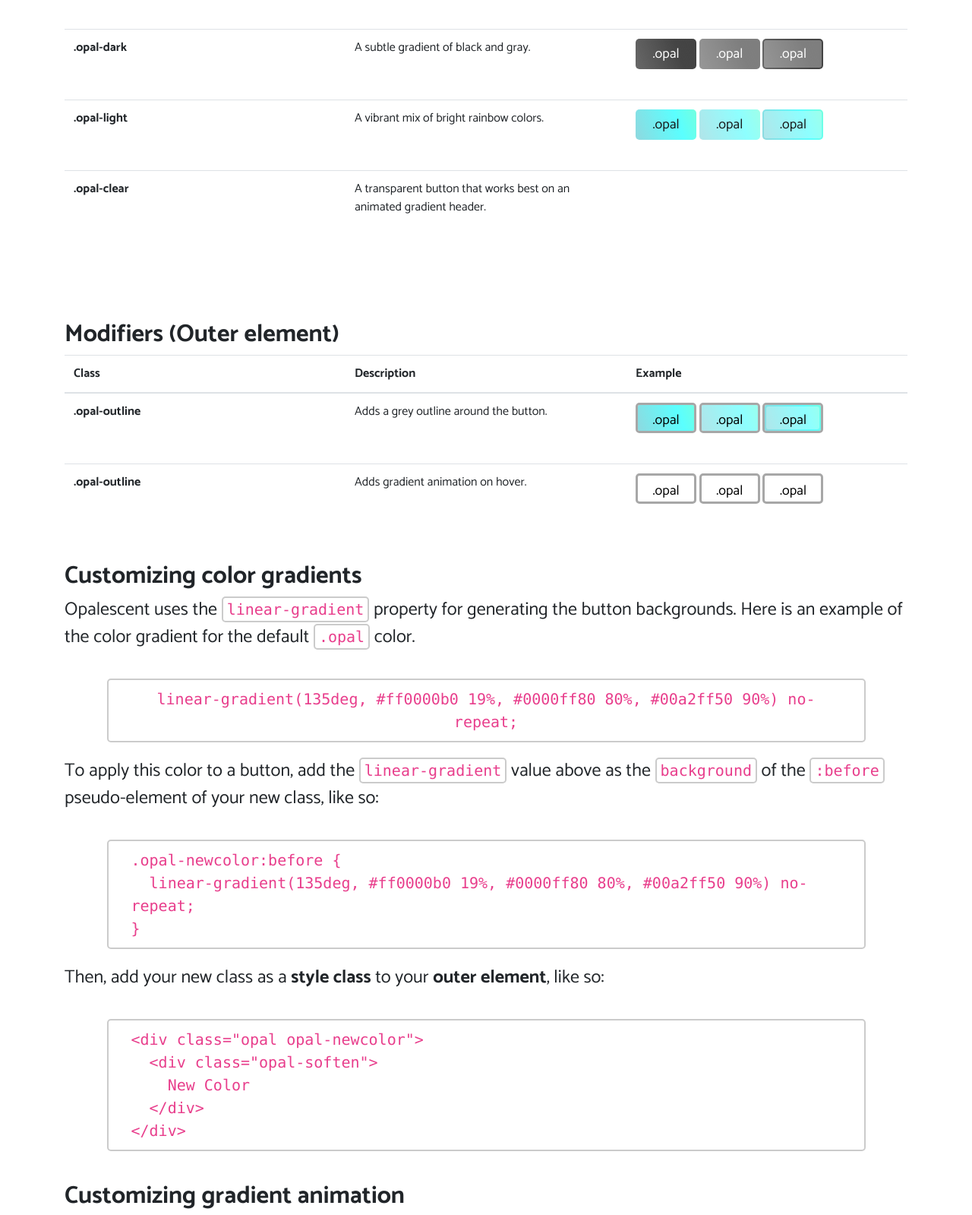
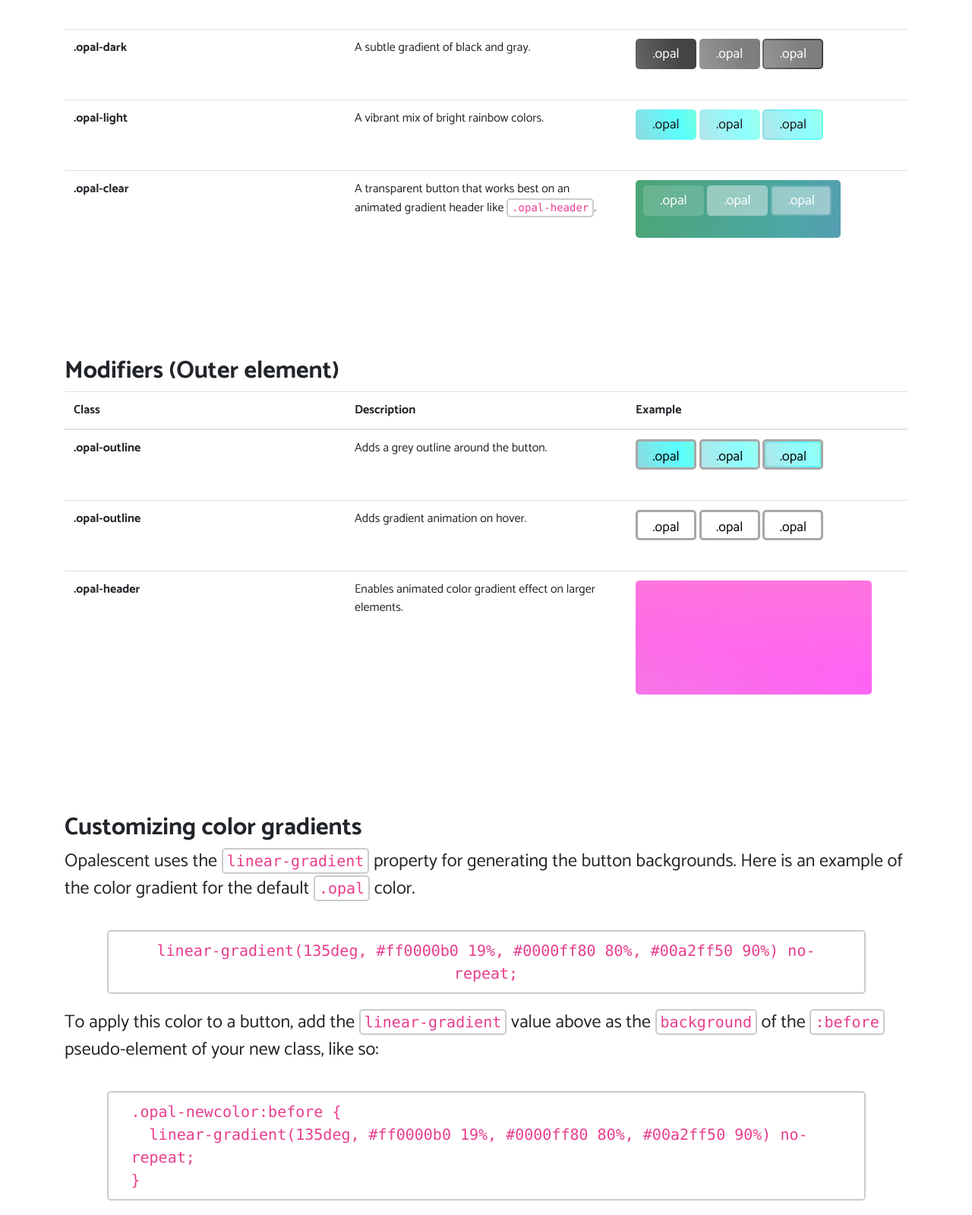
Before and after one commit to connergillette/opalescent, a PHP site: page /index.html in a window 1280 px wide. Shown: the part 2274-3873 px from the top of the page at 76% size. Run offline with PHP 8.4, Linux system fonts and the light colour scheme.

Commit message:
Add favicon and minor landing page changes

```diff
--- a/index.css
+++ b/index.css
@@ -107,10 +107,27 @@ h3.text-center {
   padding-top: 30px;
 }
 
-td.opal-header {
-  display: inline-block;
-  width: 100px;
-  height: 100px;
+td .opal-header {
+  max-width: 270px !important;
+  min-height: 55px !important;
+  height: auto;
+  margin-bottom: 100px;
+  overflow: hidden;
+  border-radius: 5px;
+  word-wrap: none;
+}
+
+td .opal-header .opal {
+  width: 80px;
+}
+
+.opal-header.opal-bright {
+  min-height: 150px !important;
+  max-width: 90% !important;
+}
+
+td code.inline {
+  font-size: 14px !important;
 }
 
 th {
--- a/index.html
+++ b/index.html
@@ -9,6 +9,7 @@
   <meta name="author" content="Conner Gillette">
   <meta name="viewport" content="width=device-width, initial-scale=1.0">
 
+  <link rel="shortcut icon" href="assets/favicon.ico">
   <link rel="stylesheet" href="index.css" type="text/css">
   <link rel="stylesheet" href="opalescent.css" type="text/css">
   <link rel="stylesheet" href="https://stackpath.bootstrapcdn.com/bootstrap/4.1.0/css/bootstrap.min.css" integrity="sha384-9gVQ4dYFwwWSjIDZnLEWnxCjeSWFphJiwGPXr1jddIhOegiu1FwO5qRGvFXOdJZ4"
@@ -382,9 +383,11 @@
           </tr>
           <tr>
             <th>.opal-clear</th>
-            <td>A transparent button that works best on an animated gradient header.</td>
+            <td>A transparent button that works best on an animated gradient header like
+              <code class="inline">.opal-header</code>.</td>
             <td class="align-adjust">
-              <!-- <div class="opal-header"> -->
+              <div class="opal opal-header opal-rainbow-soft">
+                <div class="opal-solid">
                   <a href="#">
                     <div class="opal opal-clear">
                       <div class="opal-solid">
@@ -406,7 +409,8 @@
                       </div>
                     </div>
                   </a>
-              <!-- </div> -->
+                </div>
+              </div>
             </td>
           </tr>
         </tbody>
@@ -474,6 +478,13 @@
             </a>
           </td>
         </tr>
+        <tr>
+          <th>.opal-header</th>
+          <td>Enables animated color gradient effect on larger elements.</td>
+          <td>
+            <div class="opal opal-header opal-bright"></div>
+          </td>
+        </tr>
       </tbody>
     </table>
     <h2>Customizing color gradients</h2>
@@ -528,6 +539,17 @@
       <code class="inline">background</code> property.
     </p>
 
+    <h2>Customizing shapes</h2>
+    <p>
+      With some customization, the animated gradient effect can be applied to a container of any shape and size, as demonstrated
+      by the header of this site. The main properties that usually need tweaking include the
+      <code class="inline">:before</code> pseudo-element (specifically, the size and position) and the degree of the
+      <code class="inline">sway</code> animation. I've included the
+      <code class="inline">.opal-header</code> class featured in this site's as a starting point for creating larger Opalescent elements, but
+      your mileage may vary.
+    </p>
+    <p>Luckily, since this project uses stock CSS, it can be easily tweaked to fit the needs of any project. Enjoy!</p>
+
     <h3 class="text-center">I'd love to see what customizations you make. Feel free to
       <a href="https://twitter.com/connerwgillette">tweet them at me!</a>
     </h3>
--- a/opalescent.css
+++ b/opalescent.css
@@ -1,6 +1,10 @@
 /* General Properties */
 
 a {
+  text-decoration: none;
+}
+
+a:hover {
   text-decoration: none;
 }
 
```
Also changed, not shown: other parts of index.css (+1 -36 lines), assets/favicon.ico (added). Lines whose indentation alone changed are shown as unchanged.
